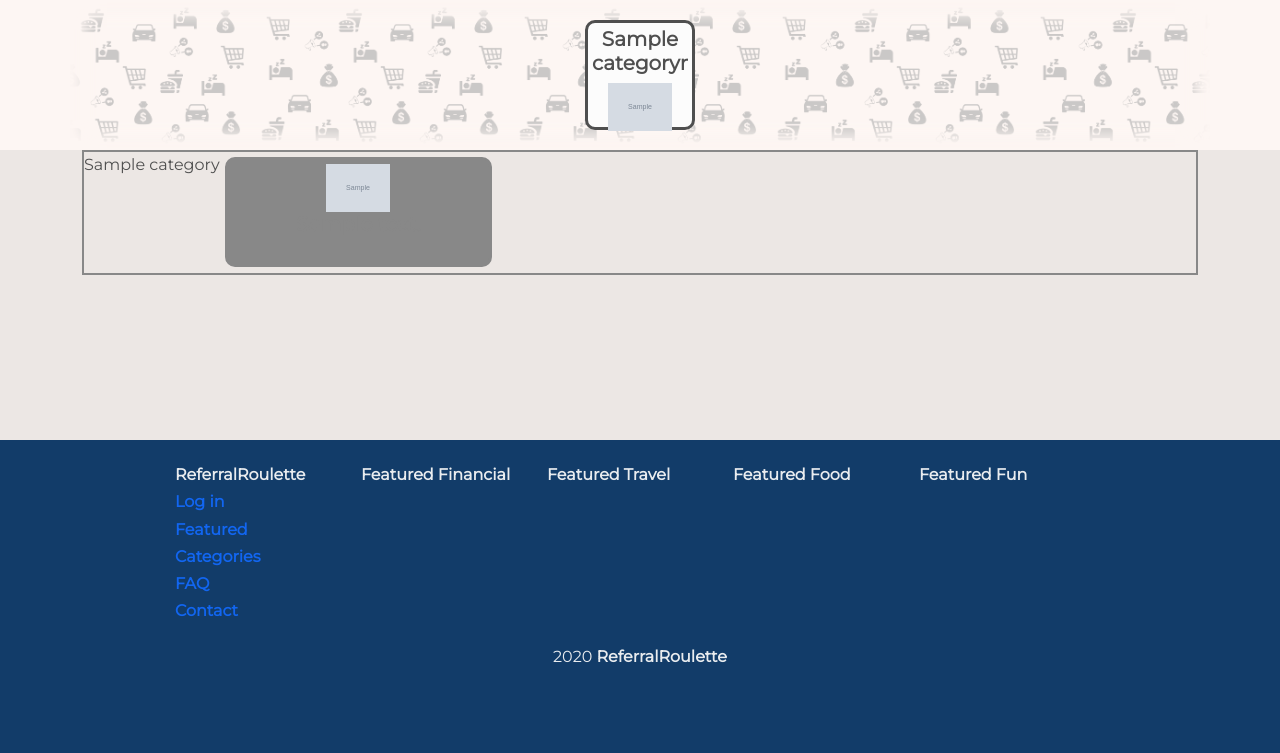
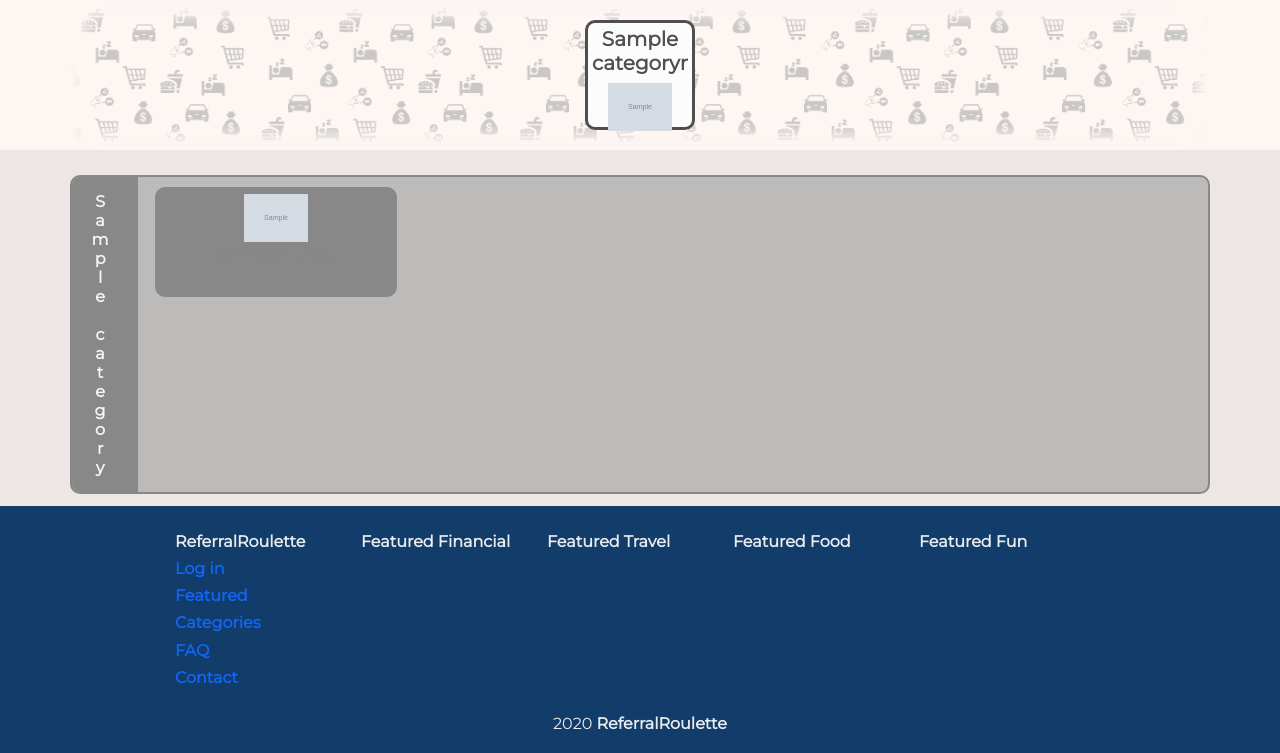
Before and after one commit to vasilzhigilei/ReferralRoulette, a Django app: template referralroulette/templates/categories.html in a window 1280 px wide. Shown: the part 114-867 px from the top of the page. Before the commit the page ends 776 px from the top, so only its background shows below. Run offline with Django 3.2, Linux system fonts and the light colour scheme; tables that the repository leaves empty hold one stand-in row (values such as "Sample post"); the template is opened without the code that fills it: values that come from a table or form of the project are taken from there, most other values are stand-ins (such as "Sample title", 1, 10 or a date in 2020); grey boxes marked "Sample" are stand-in pictures; parts of the project's set-up code (start-up, migrations or seed data) failed here and were passed over; some libraries are stand-ins or nearby versions.

Commit message:
buggy category display

```diff
--- a/referralroulette/static/style.css
+++ b/referralroulette/static/style.css
@@ -339,9 +339,22 @@ a {
 .topcategory-row {
     border-style: solid;
     border-width: 2px;
+    border-radius: 10px;
+    padding: 5px;
+    margin-bottom: 12px;
+    overflow: hidden;
 }
 
 .topcategory-label {
     writing-mode: vertical-rl;
     text-orientation: upright;
+    margin-top: -15px;
+    margin-left: -15px;
+    margin-right: 0px;
+    margin-bottom: -15px;
+    padding: 25px;
+    background-color: #6f6f6f;
+    color: whitesmoke;
+    text-align: center;
+    font-weight: bold;
 }
--- a/referralroulette/templates/categories.html
+++ b/referralroulette/templates/categories.html
@@ -5,11 +5,15 @@
         {% include "categories_section.html" %}
     </div>
 </div>
+<br>
 <div class="bg-sandywhite">
     <div class="container">
         {% for category, queryset in top_of_categories.items %}
-            <div class="servicelist topcategory-row" style="border-color: {{ category.color }};">
-                <div>{{ category.name }}</div>
+            <div class="row topcategory-row" style="border-color: {{ category.color }}; background-color: {{ category.color }}77;">
+                <div class="col-auto topcategory-label" style="background-color: {{ category.color }};">
+                    {{ category.name }}
+                </div>
+                <div class="col-11 servicelist">
                     {% for service in queryset %}
                         <div class="servicecard hvr-shadow" id="{{ service.name }}" style="background-color: {{ service.background_color }}; border-color: {{ service.text_color }}; color: {{ service.text_color }};">
                             <img class="servicecard-img" src="{{ service.image.url }}">
@@ -20,6 +24,7 @@
                         </div>
                     {% endfor %}
                 </div>
+            </div>
         {% endfor %}
     </div>
 </div>
```
Lines whose indentation alone changed are shown as unchanged.
